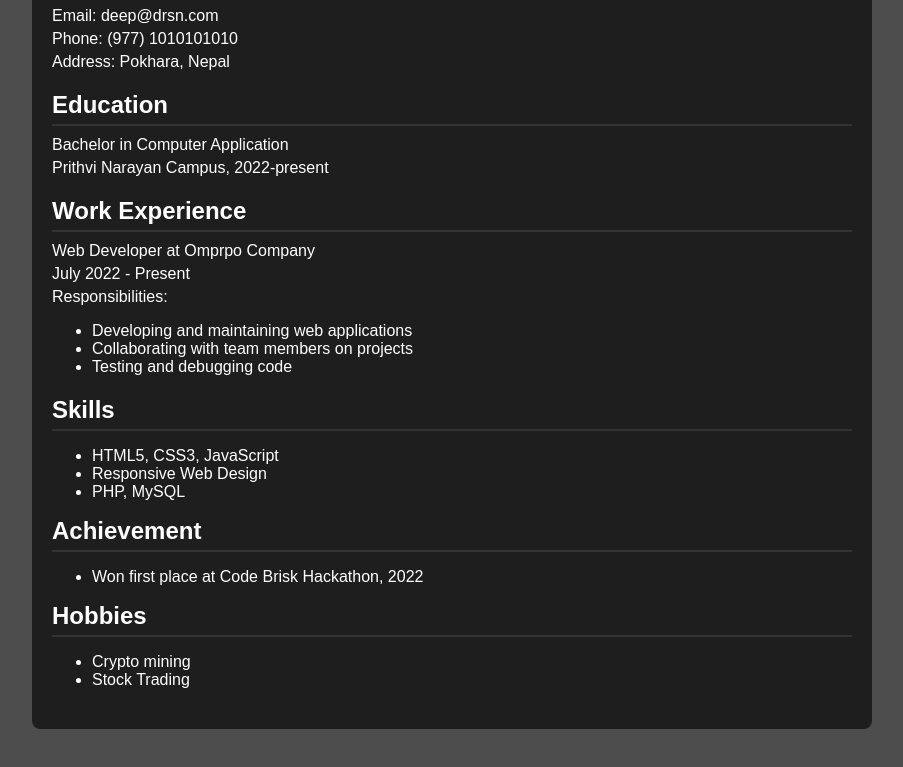
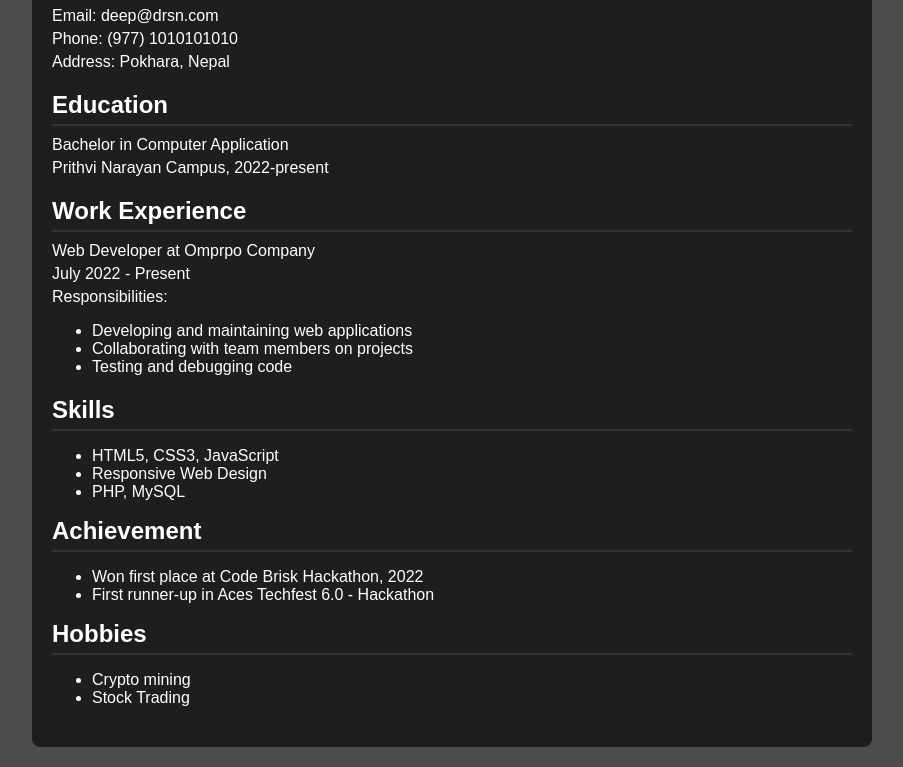
Before and after one commit to deepdrsn/test1, a plain HTML site: page index.html in a window 1280 px wide. Shown: the part 170-937 px from the top of the page, without its empty margins (188-1091 px from the left). Drawn offline with Linux system fonts and the light colour scheme.

Commit message:
Update index.html

```diff
--- a/index.html
+++ b/index.html
@@ -82,6 +82,8 @@
         <h2>Achievement</h2>
             <ul>
                 <li>Won first place at Code Brisk  Hackathon, 2022</li>
+                <li>First runner-up in Aces Techfest 6.0 - Hackathon</li>
+
             </ul>
        <h2>Hobbies</h2>
        <ul>
```
